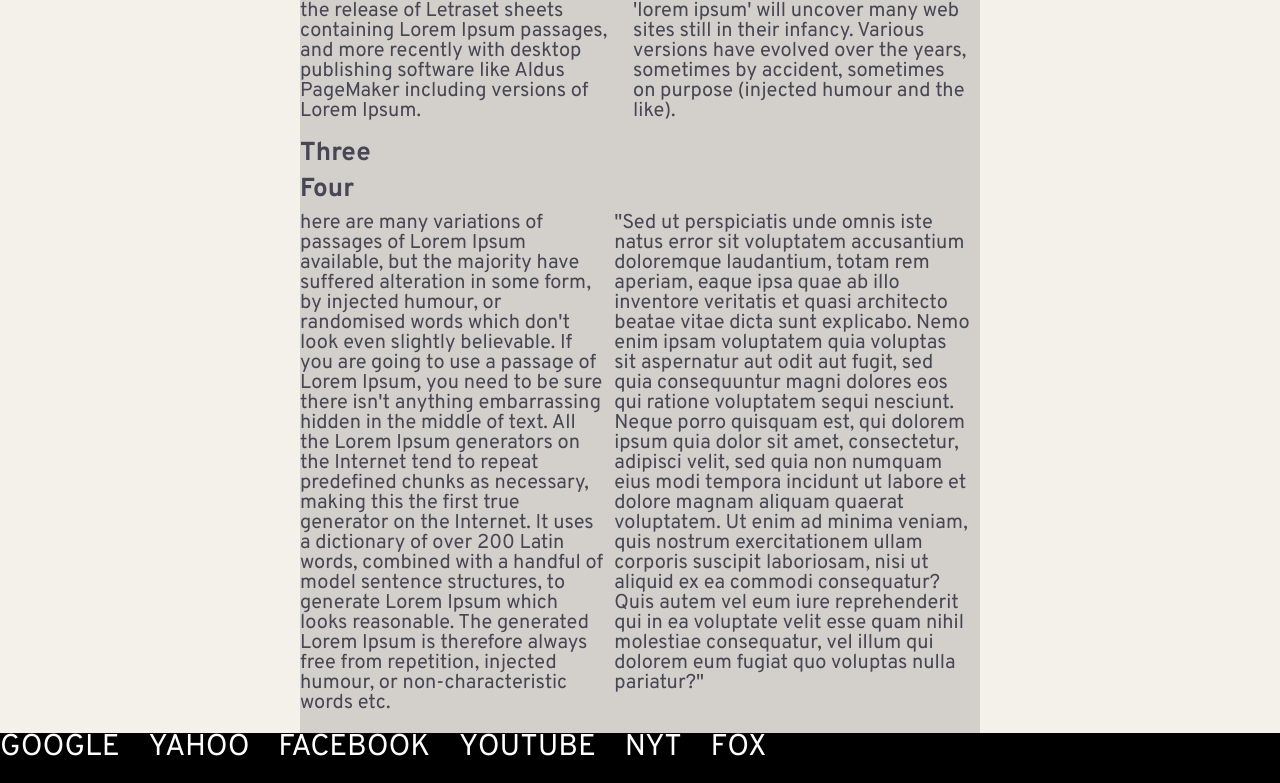
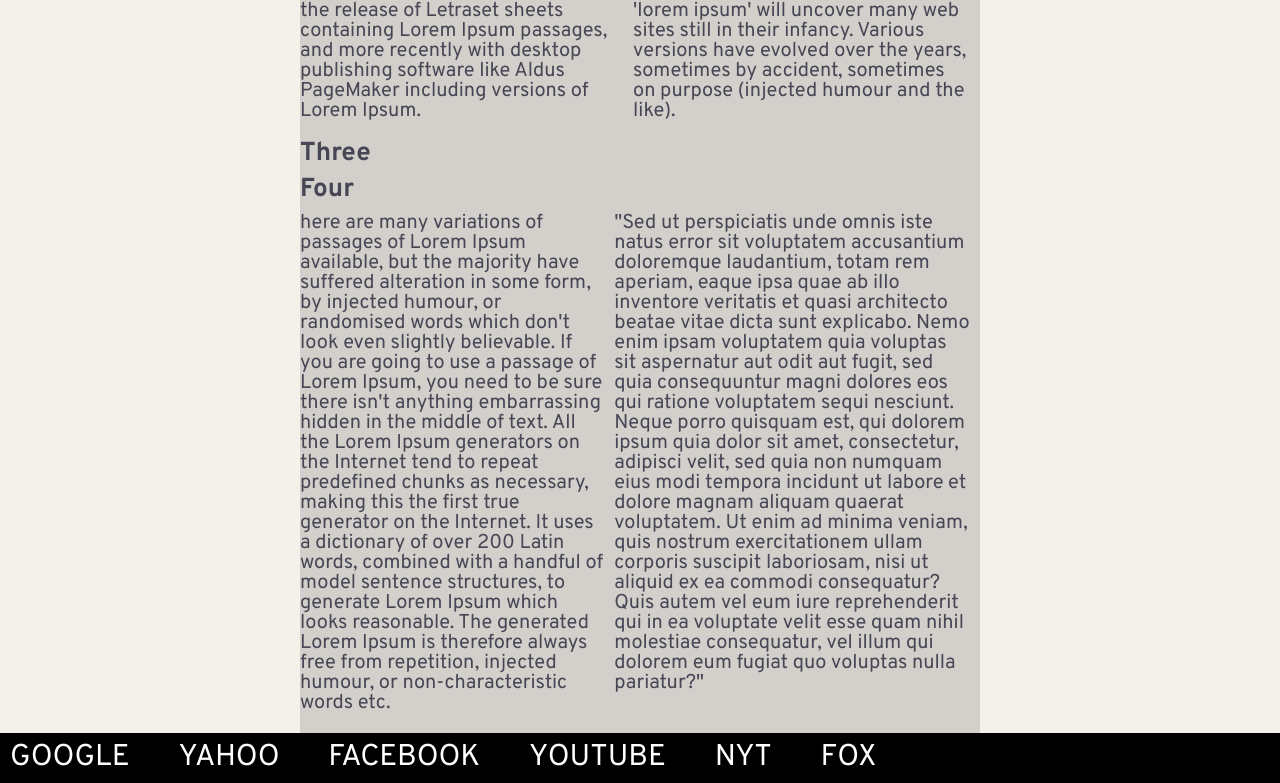
Before and after one commit to RobertNeuzil/htmlfiles, a plain HTML site: page pages/index.html in a window 1280 px wide. Shown: the part 471-1254 px from the top of the page. Drawn offline with Linux system fonts and the light colour scheme; files whose address does not match are found by name.

Commit message:
more w/ footer

```diff
--- a/pages/style.css
+++ b/pages/style.css
@@ -199,7 +199,9 @@ body{
 
 .footerwrapper li{
 	display: inline-flex;
-	margin-right: 25px;
+	margin-right: 35px;
+	margin-left: 10px;
+	margin-top: 10px;
 
 }
 
```
